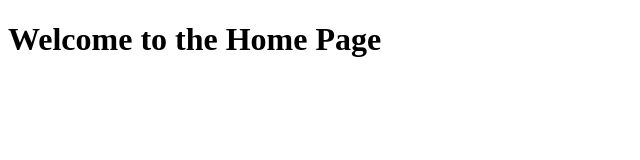
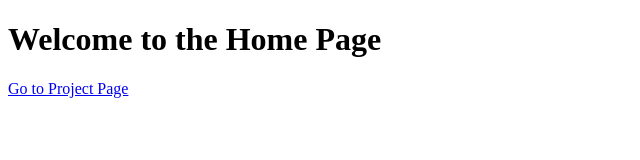
Before and after one commit to NANDINIPASI/ww201, a website: page http-server/home.html in a window 1280 px wide. Shown: the whole page, without its empty margins (0-640 px from the left). Drawn offline with Linux system fonts and the light colour scheme.

Commit message:
Update home.html

```diff
--- a/http-server/home.html
+++ b/http-server/home.html
@@ -8,5 +8,6 @@
 <body>
     <h1>Welcome to the Home Page</h1>
 
+    <a href="/project">Go to Project Page</a>
 </body>
 </html>
```
